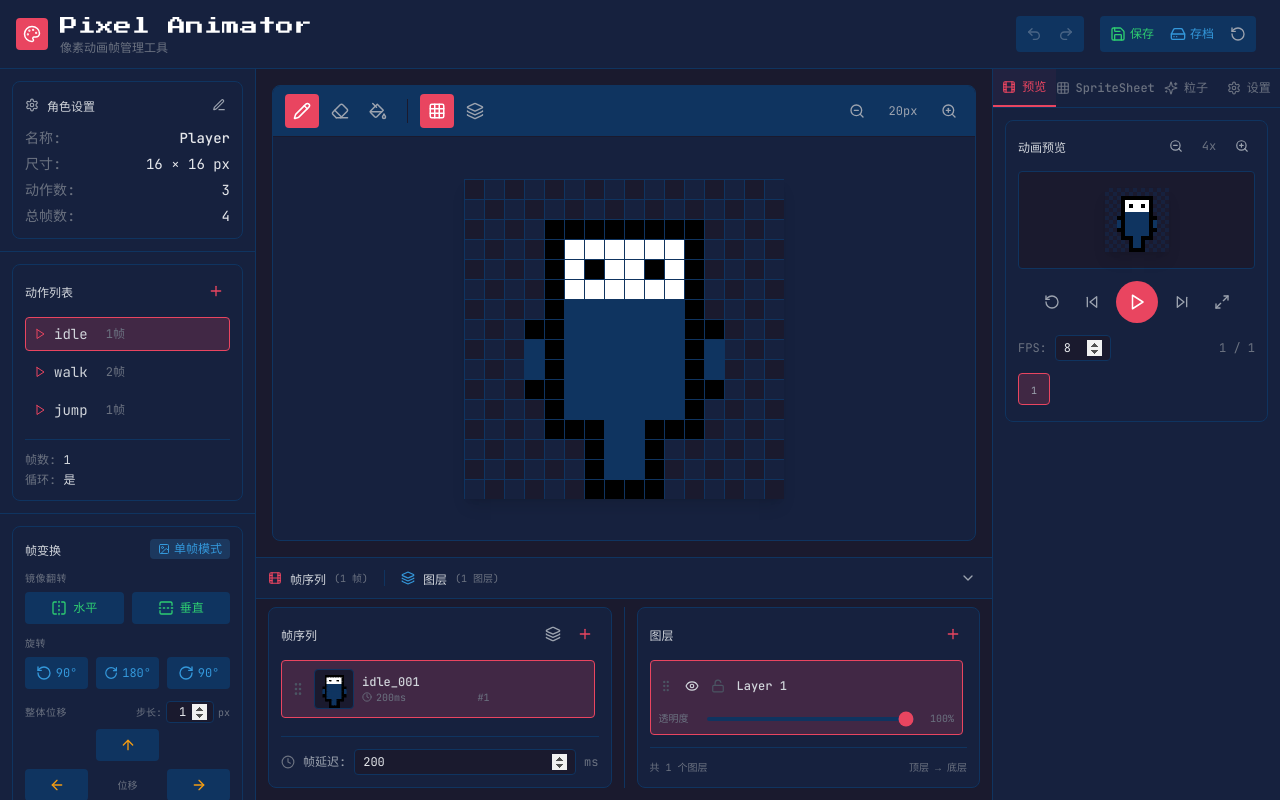
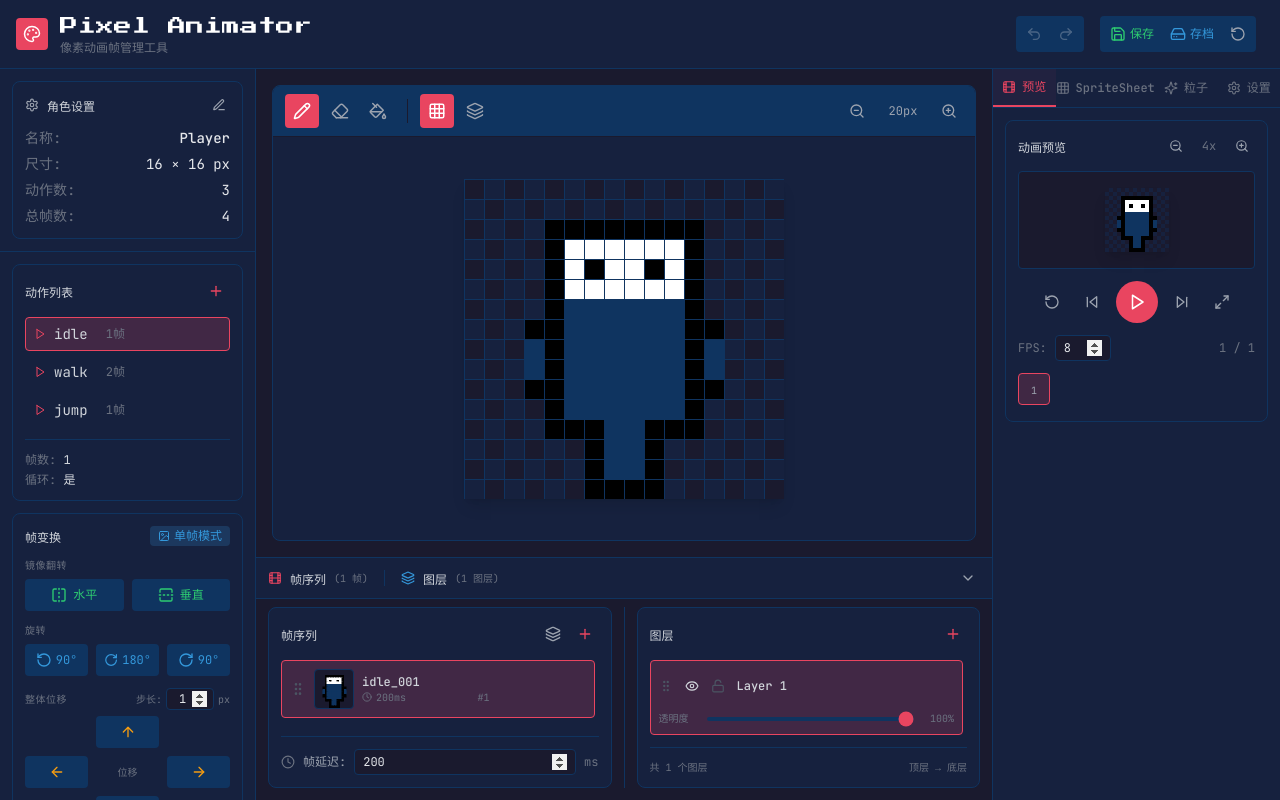
Before and after one commit to Xiang1218-Yu/xyj-125, a React (Vite) app: page / in a window 1280 px wide. Built offline with nearby package versions, Linux system fonts and the light colour scheme.

Commit message:
.3176934549491531:2df3c1e6c828c6e95e601a003ff99c17_6a2ab5fe629ca134987d4def.6a2ab8ef629ca134987d500f.6a2ab8eff0d3afaad311be24:Trae CN.T(2026/6/11 21:32:31)

```diff
--- a/src/pages/Home.tsx
+++ b/src/pages/Home.tsx
@@ -290,13 +290,9 @@ const Home = () => {
           <div className="p-3 border-b border-[#0f3460] flex-shrink-0">
             <CharacterSettings />
           </div>
-          <div className="p-3 border-b border-[#0f3460] flex-shrink-0">
+          <div className="flex-1 min-h-0 overflow-y-auto p-3 space-y-3">
             <ActionPanel />
-          </div>
-          <div className="p-3 border-b border-[#0f3460] flex-shrink-0">
             <TransformPanel />
-          </div>
-          <div className="flex-1 min-h-0 overflow-y-auto p-3 space-y-3">
             <CharacterTemplates onRequestApply={handleRequestApplyTemplate} />
             <ColorPalette />
           </div>
```
